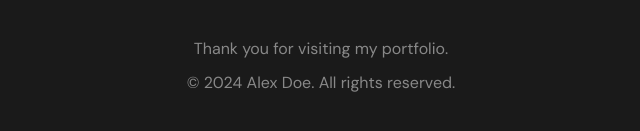
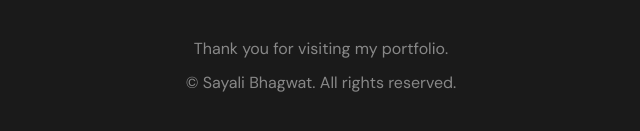
Before and after one commit to Sayalibhagwat24/Personal-Portfolio-Website, a plain HTML site: page index.html in a window 1280 px wide. Shown: the part 4866-4997 px from the top of the page, 319-959 px from the left. Drawn offline with nearby package versions, Linux system fonts and the light colour scheme.

Commit message:
Update index.html

```diff
--- a/index.html
+++ b/index.html
@@ -247,10 +247,11 @@
     <footer class="footer">
         <div class="container fade-in">
             <p>Thank you for visiting my portfolio.</p>
-            <p class="copyright">&copy; 2024 Alex Doe. All rights reserved.</p>
+            <p class="copyright">&copy; Sayali Bhagwat. All rights reserved.</p>
         </div>
     </footer>
 
     <script src="script.js"></script>
 </body>
+
 </html>
```
